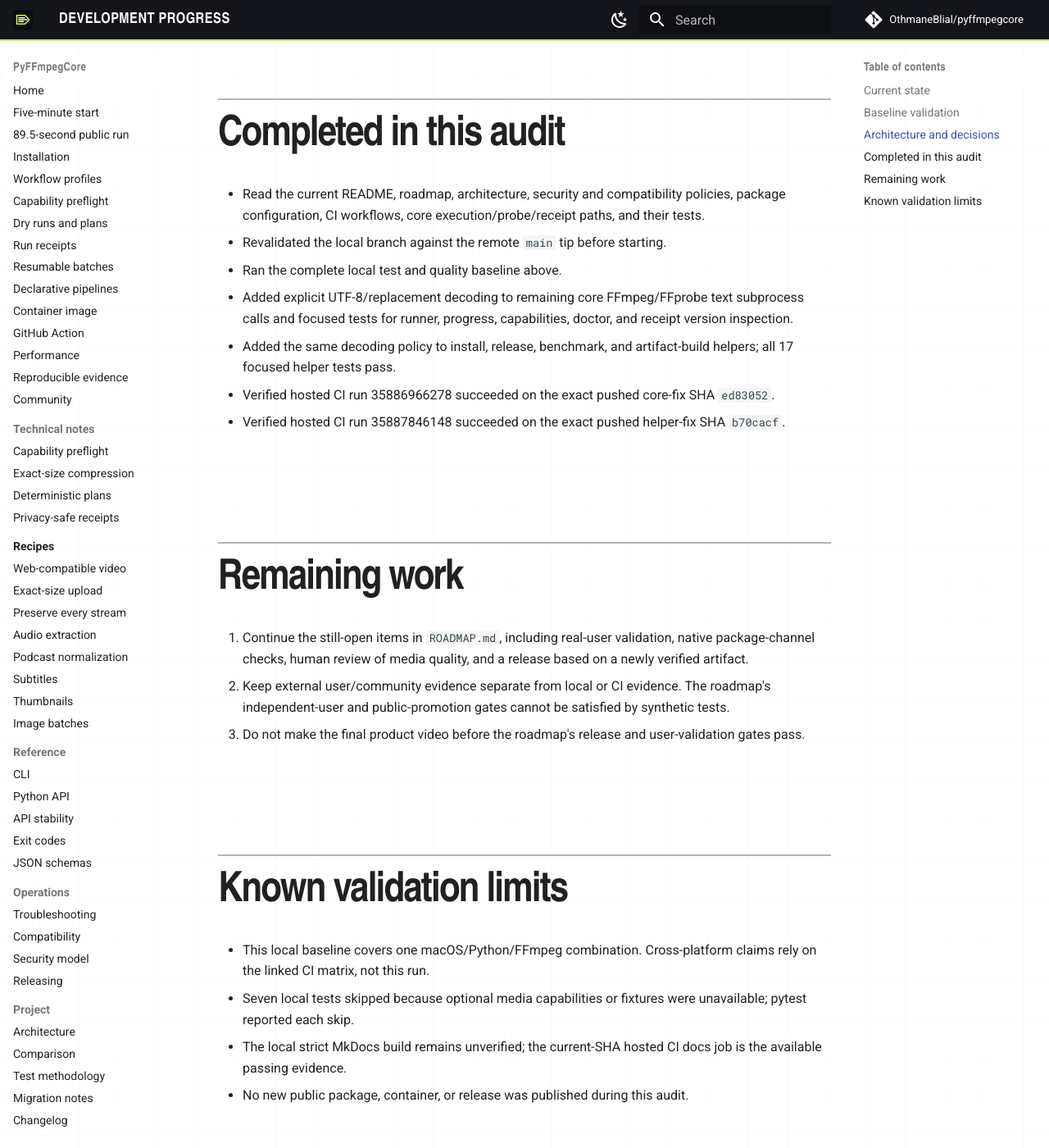
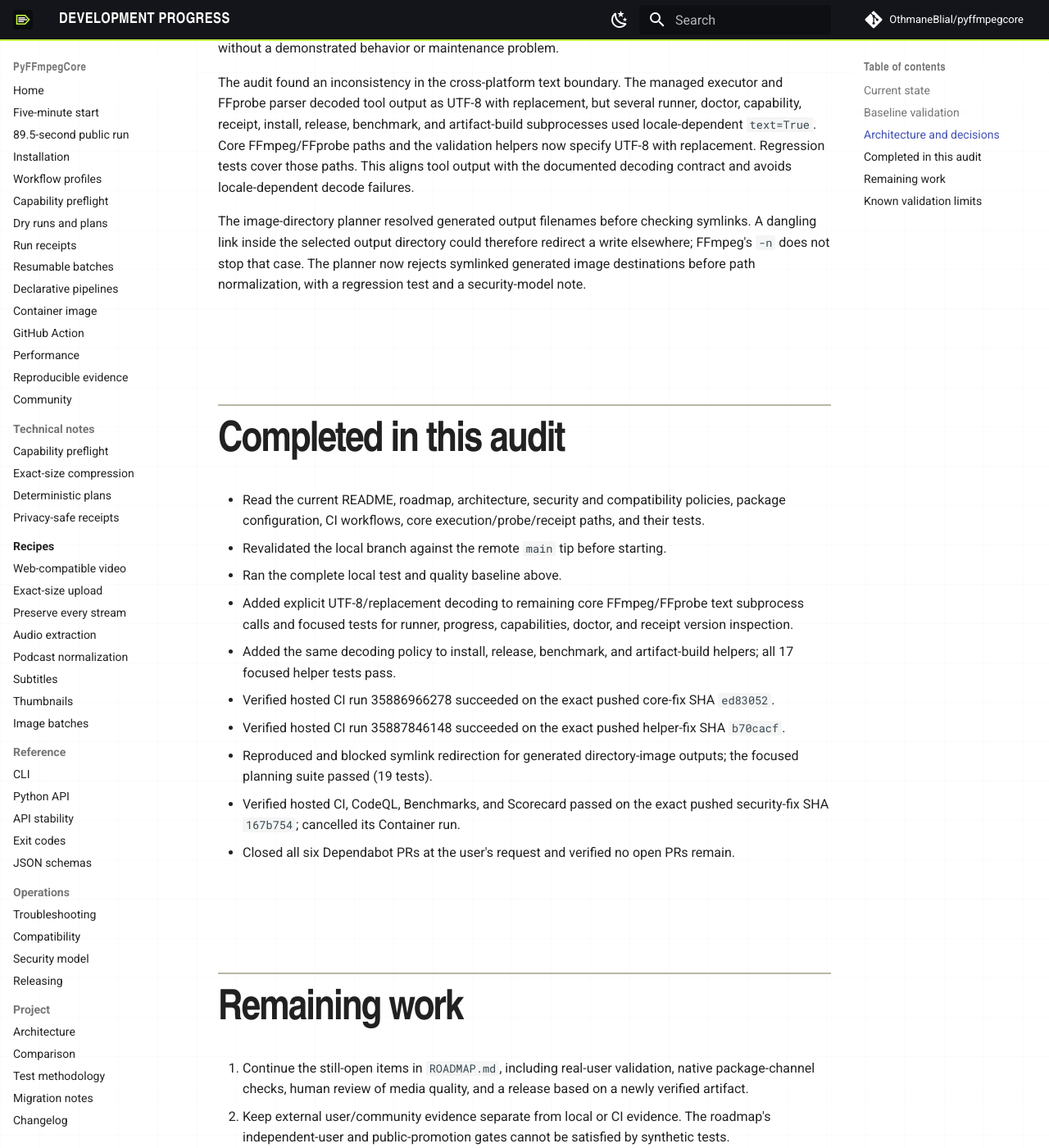
Before and after one commit to OthmaneBlial/pyffmpegcore, an MkDocs documentation site: the page built from docs/PROGRESS.md, in a window 1280 px wide and 1400 px high, scrolled down 2458 px. Shown: the whole window at 82% size. Built offline with MkDocs 1.6.1 and Material for MkDocs 9.7.7, drawn with Linux system fonts in a browser that asks for light colours; comment, search, counter and statistics services are not loaded; some of the changed text lies outside the part shown.

Commit message:
docs: record symlink audit and PR resolution

```diff
--- a/docs/PROGRESS.md
+++ b/docs/PROGRESS.md
@@ -10,6 +10,9 @@ Updated: 2026-09-23
 - The audit baseline CI for the starting SHA, [run 35451954201](https://github.com/OthmaneBlial/pyffmpegcore/actions/runs/35451954201), succeeded, including quality checks, the 80% coverage gate, Python 3.10–3.14 package contracts, and six exact-wheel OS/Python smoke cells.
 - Core UTF-8 fixes were pushed in `ed83052`; full hosted CI [run 35886966278](https://github.com/OthmaneBlial/pyffmpegcore/actions/runs/35886966278) passed on that exact SHA.
 - Helper-script UTF-8 fixes were pushed in `b70cacf`; full hosted CI [run 35887846148](https://github.com/OthmaneBlial/pyffmpegcore/actions/runs/35887846148) passed on that exact SHA.
+- Directory-image symlink protection was pushed in `167b754`; CI [run 35889125740](https://github.com/OthmaneBlial/pyffmpegcore/actions/runs/35889125740), CodeQL [run 35889125916](https://github.com/OthmaneBlial/pyffmpegcore/actions/runs/35889125916), Benchmarks [run 35889125884](https://github.com/OthmaneBlial/pyffmpegcore/actions/runs/35889125884), and Scorecard [run 35889125847](https://github.com/OthmaneBlial/pyffmpegcore/actions/runs/35889125847) passed on that exact SHA.
+- All six open Dependabot PRs (#15–#20) were closed at the user's request; the open-PR list was verified empty.
+- The Container workflow [run 35889125917](https://github.com/OthmaneBlial/pyffmpegcore/actions/runs/35889125917), triggered by the code push, was cancelled per the no-Docker instruction.
 - No local Docker or container tooling was used.
 
 ## Baseline validation
@@ -24,7 +27,7 @@ Updated: 2026-09-23
 | `python scripts/check_docs.py` | Passed |
 | `python -m mkdocs build --strict --clean` | Not run locally: the pinned docs lock requires a `watchdog` binary wheel unavailable for this host. Current-SHA GitHub CI docs job passed. |
 
-After the core UTF-8 fix, the full suite passed again: 366 passed, 7 skipped, 0 failed in 139.38 seconds. Ruff, format, mypy, compileall, and `scripts/check_docs.py` passed on the changed tree. CI run 35886966278 passed build, package matrix, exact-wheel matrix, fuzz, strict docs, and 80% coverage gates. The release/install/benchmark helper follow-up passed 17 focused tests and the same local quality checks. CI run 35887846148 passed distribution build, quality, Python 3.10–3.14 contracts, all six exact-wheel cells, fuzz, strict docs, and the 80% coverage gate on `b70cacf`.
+After the core UTF-8 fix, the full suite passed again: 366 passed, 7 skipped, 0 failed in 139.38 seconds. Ruff, format, mypy, compileall, and `scripts/check_docs.py` passed on the changed tree. CI run 35886966278 passed build, package matrix, exact-wheel matrix, fuzz, strict docs, and 80% coverage gates. The release/install/benchmark helper follow-up passed 17 focused tests and the same local quality checks. CI run 35887846148 passed distribution build, quality, Python 3.10–3.14 contracts, all six exact-wheel cells, fuzz, strict docs, and the 80% coverage gate on `b70cacf`. The symlink regression test passed with the planning suite (19 passed); Ruff, format, and docs-link checks passed. CI run 35889125740 passed the full matrix and coverage gate on `167b754`.
 
 Commands above used the ignored local `.venv` and its pinned CI tools. Initial attempts with `python` failed because that executable is not on this host; `python3` and `.venv/bin/python` are available.
 
@@ -33,6 +36,8 @@ Commands above used the ignored local `.venv` and its pinned CI tools. Initial a
 The repository already follows the intended path: typed workflow input, deterministic plan, preflight, managed execution, output verification, and privacy-aware receipt. CLI, Python, and pipeline adapters converge on the shared planner and workflow engine. Keep these boundaries and avoid broad refactoring without a demonstrated behavior or maintenance problem.
 
 The audit found an inconsistency in the cross-platform text boundary. The managed executor and FFprobe parser decoded tool output as UTF-8 with replacement, but several runner, doctor, capability, receipt, install, release, benchmark, and artifact-build subprocesses used locale-dependent `text=True`. Core FFmpeg/FFprobe paths and the validation helpers now specify UTF-8 with replacement. Regression tests cover those paths. This aligns tool output with the documented decoding contract and avoids locale-dependent decode failures.
+
+The image-directory planner resolved generated output filenames before checking symlinks. A dangling link inside the selected output directory could therefore redirect a write elsewhere; FFmpeg's `-n` does not stop that case. The planner now rejects symlinked generated image destinations before path normalization, with a regression test and a security-model note.
 
 ## Completed in this audit
 
@@ -43,6 +48,9 @@ The audit found an inconsistency in the cross-platform text boundary. The manage
 - Added the same decoding policy to install, release, benchmark, and artifact-build helpers; all 17 focused helper tests pass.
 - Verified hosted CI run 35886966278 succeeded on the exact pushed core-fix SHA `ed83052`.
 - Verified hosted CI run 35887846148 succeeded on the exact pushed helper-fix SHA `b70cacf`.
+- Reproduced and blocked symlink redirection for generated directory-image outputs; the focused planning suite passed (19 tests).
+- Verified hosted CI, CodeQL, Benchmarks, and Scorecard passed on the exact pushed security-fix SHA `167b754`; cancelled its Container run.
+- Closed all six Dependabot PRs at the user's request and verified no open PRs remain.
 
 ## Remaining work
 
```
